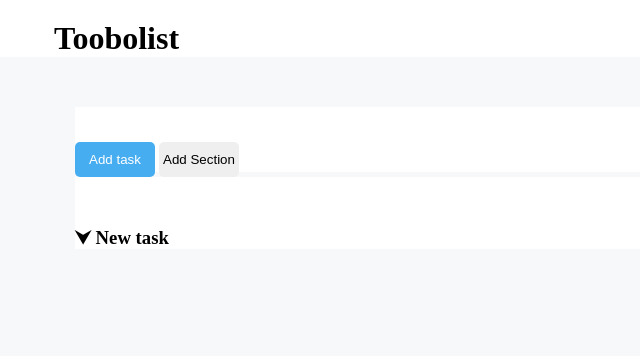
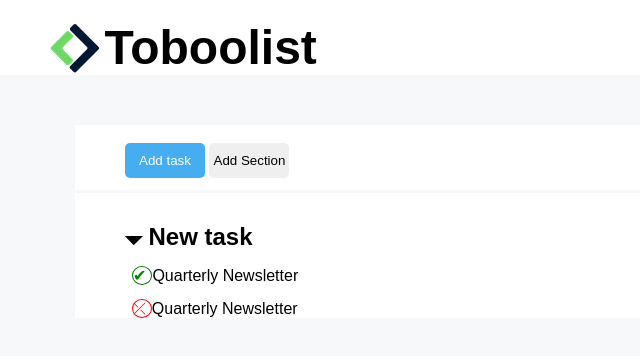
Before and after one commit to salvatorebarbaro/html-css-toboolist, a plain HTML site: page index.html in a window 1280 px wide. Shown: the whole page, without its empty margins (0-640 px from the left). Drawn offline with Linux system fonts and the light colour scheme.

Commit message:
carcamento fino al bug riscontrato

```diff
--- a/index.html
+++ b/index.html
@@ -11,7 +11,7 @@
         <!-- navbar -->
 
             <img id="logo" src="img/Logo.png" alt="">
-            <h1>Toobolist</h1>
+            <h1>Toboolist</h1>
 
         <!-- fine navbar -->
     </header>
@@ -24,10 +24,18 @@
 
 
         </div>
+        <!-- parte da rivedere -->
         <div id="contenitorecorpopagina">
 
-            <h3 class="task">&#11167; New task</h3>
+            <h2 class="task">&#128899; New task</h2>
+            <ul>
+                <li><span class="icona mark">&#x2714;</span>Quarterly Newsletter</li>
+                <li><span class="icona cross">&#x292B;</span>Quarterly Newsletter</li>
+
+            </ul>
+
         </div>
+        <!-- fine parte da rivedere  -->
 
 
     </body>
--- a/style.css
+++ b/style.css
@@ -12,13 +12,18 @@ header{
     padding-left: 50px;
     padding-top: 20px;
 }
-h1{display: inline-block;
+h1{
+    display: inline-block;
+    vertical-align: middle;
+    font-size: 48px;
+
 }
 #logo{vertical-align: middle;}
 
 /*fine navbar*/
 /*inizio bottoni*/
-body{background-color:#F6F8F9;}
+body{background-color:#F6F8F9;
+font-family: sans-serif;}
 
 .BOTTONE{
     border-radius: 5px;
@@ -51,7 +56,8 @@ body{background-color:#F6F8F9;}
 
     margin-left: 75px;
     margin-right: 75px;
-    padding-top: 35px;
+    padding-top: 18px;
+    padding-left: 50px;
 
 
 
@@ -63,13 +69,36 @@ body{background-color:#F6F8F9;}
 
 #contenitorecorpopagina
 {
-    margin-top: 5px;
+    margin-top: 2.5px;
     background-color: white;
-    padding-top: 50px;
+    padding-top: 30px;
     margin-left: 75px;
     margin-right: 75px;
+    padding-left: 50px;
 }
-.task
-{
+ul{
+    list-style-type:none;
+}
+.icona{
+    height: 16px;
+    width: 16px;
+    border-radius: 50%;
+    padding-right: 5px;
 
 }
+.mark{
+    color: green;
+    border:  green 1px solid;
+    text-align: center;
+    /*rivedere perchè non si riesce a sistemare i simpoli*/
+}
+.cross{
+    color: red;
+    border:  red 1px solid;
+    text-align: center;
+    /*rivedere perchè non si riesce a sistemare i simpoli*/
+}
+li{
+    padding-top: 15px;
+    padding-left: 7px;
+}
```
Also changed, not shown: img/Logo.png (added), img/logo copia.png (added).
